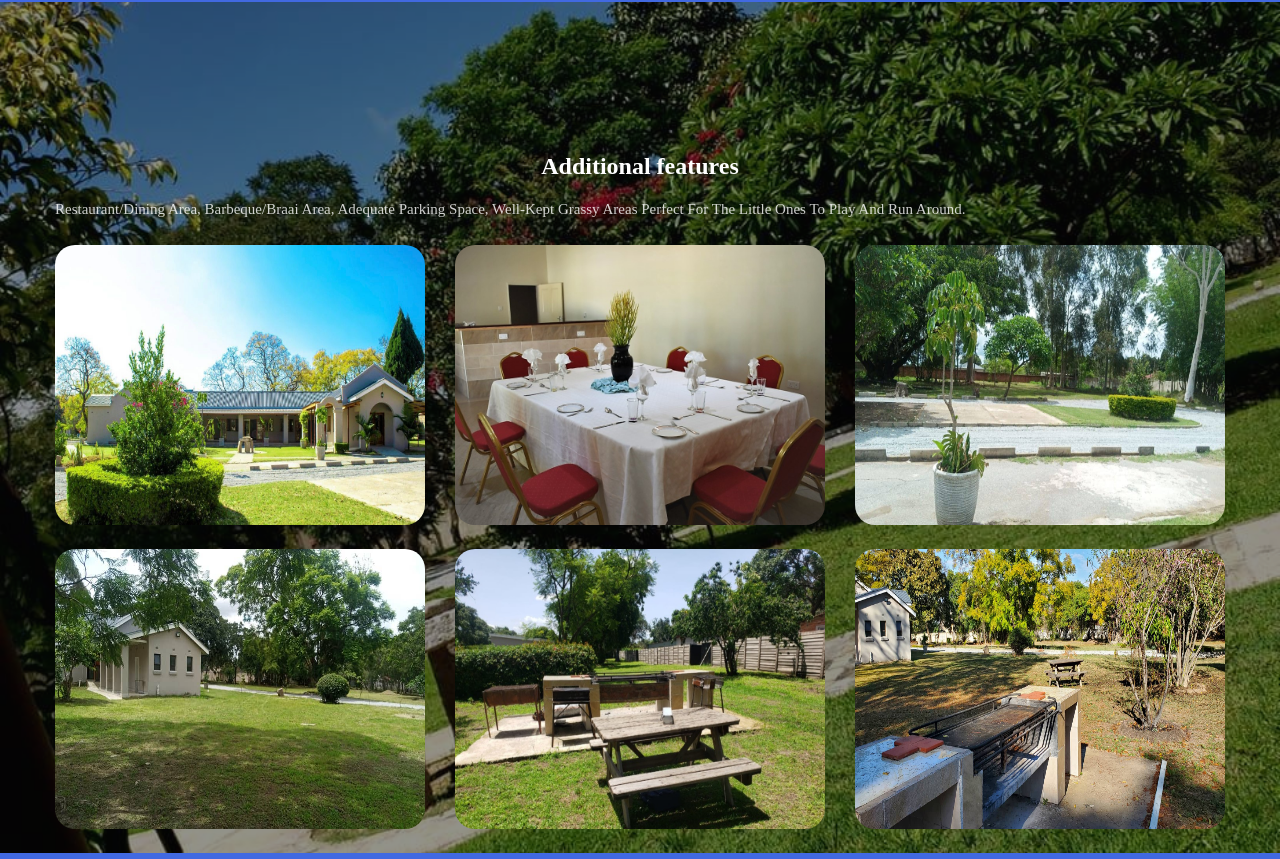
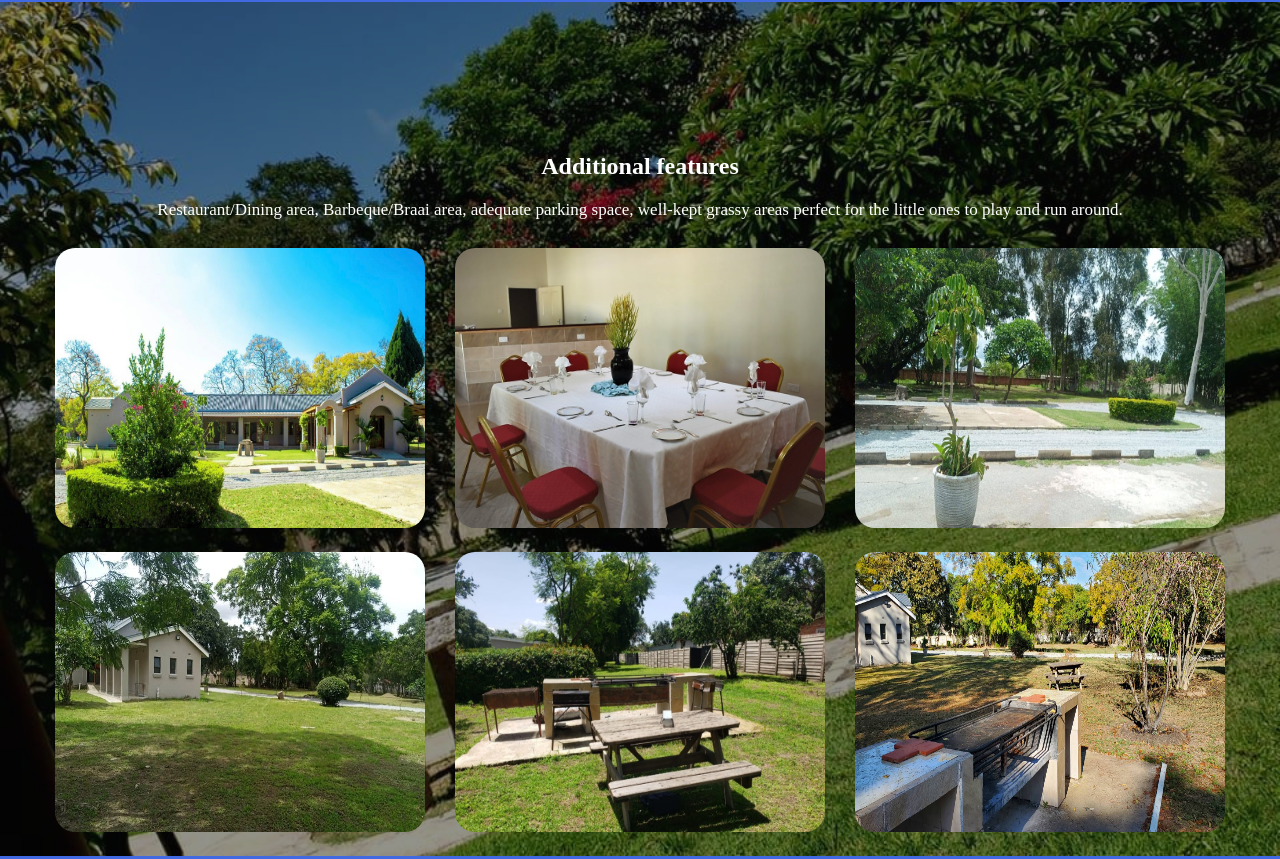
Before and after one commit to krumpking/bishops, a website: page public/index.html in a window 1280 px wide. Shown: the part 5141-6000 px from the top of the page. Drawn offline with Linux system fonts and the light colour scheme.

Commit message:
Updated
Center text on additional features

```diff
--- a/public/index.html
+++ b/public/index.html
@@ -587,12 +587,10 @@ Author URL: http://w3layouts.com
             <div class="container">
                 <h4 class="inner-text-title font-weight-bold text-white mb-sm-3 mb-2 text-center">Additional features
                 </h4>
-                <ul class="breadcrumbs-custom-path text-center">
-                    <li><a href="index.html">Restaurant/Dining area, Barbeque/Braai area, adequate parking space,
-                            well-kept grassy areas perfect for the little ones
-                            to play and run around.</a>
-                    </li>
-                </ul>
+                <p class="text-center text-white">Restaurant/Dining area, Barbeque/Braai area, adequate parking space,
+                    well-kept grassy areas perfect for the little ones
+                    to play and run around.</p>
+
                 <div class="row galler-top">
                     <div class="col-md-4 col-sm-6 protfolio-item hover14 mt-4">
 
```
